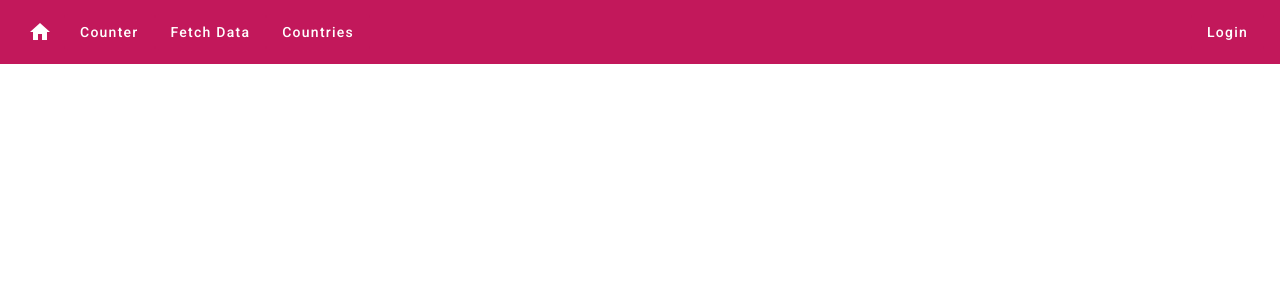
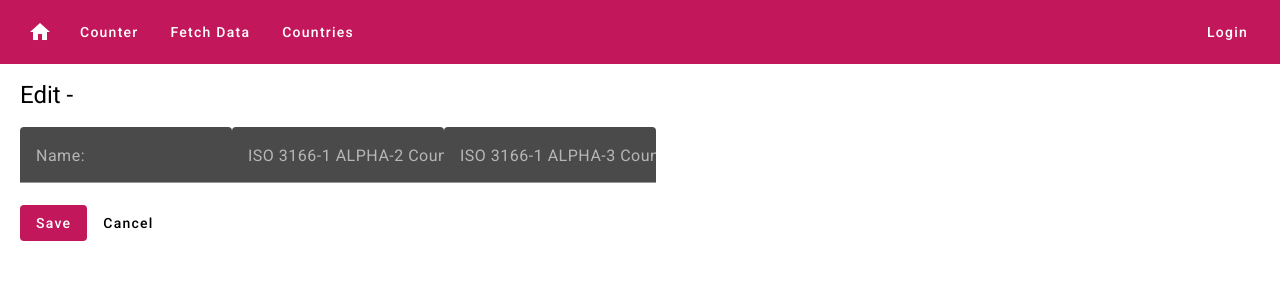
Before and after one commit to virshu/sp23-comp584-WorldCitiesClient, an Angular app: page /countryedit/1 in a window 1280 px wide. Before the commit this address led to /. Shown: the top 300 px of the page. Built offline with nearby package versions, Linux system fonts and the light colour scheme; no server answers.

Commit message:
Country Edit functionality

```diff
--- a/src/app/app-routing.module.ts
+++ b/src/app/app-routing.module.ts
@@ -5,11 +5,15 @@ import { FetchDataComponent } from './fetch-data/fetch-data.component';
 import { HomeComponent } from './home/home.component';
 import { CountriesComponent } from './countries/countries.component';
 import { LoginComponent } from './auth/login.component';
+import { CountryPopulationComponent } from './countries/country-population.component';
+import { CountryEditComponent } from './countries/country-edit.component';
 
 const routes: Routes = [
   { path: '', component: HomeComponent, pathMatch: 'full' },
   { path: 'counter', component: CounterComponent },
   { path: 'countries', component: CountriesComponent },
+  { path: 'countrypopulation/:id', component: CountryPopulationComponent },
+  { path: 'countryedit/:id', component: CountryEditComponent },
   { path: 'login', component: LoginComponent },
   { path: 'fetch-data', component: FetchDataComponent}
 ];
--- a/src/app/app.module.ts
+++ b/src/app/app.module.ts
@@ -18,6 +18,8 @@ import { CountriesComponent } from './countries/countries.component';
 import { LoginComponent } from './auth/login.component';
 import { ReactiveFormsModule } from '@angular/forms';
 import { AuthInterceptor } from './auth/auth.interceptor';
+import { CountryPopulationComponent } from './countries/country-population.component';
+import { CountryEditComponent } from './countries/country-edit.component';
 
 @NgModule({
   declarations: [
@@ -27,7 +29,9 @@ import { AuthInterceptor } from './auth/auth.interceptor';
     FetchDataComponent,
     NavMenuComponent,
     CountriesComponent,
-    LoginComponent
+    LoginComponent,
+    CountryPopulationComponent,
+    CountryEditComponent
   ],
   imports: [
     BrowserModule,
--- a/src/app/countries/countries.component.html
+++ b/src/app/countries/countries.component.html
@@ -12,7 +12,7 @@
   <tbody>
     <tr *ngFor="let country of countries">
       <td><a [routerLink]="['/countrypopulation', country.id]">{{country.id}}</a></td>
-      <td>{{ country.name }}</td>
+      <td><a [routerLink]="['/countryedit', country.id]">{{ country.name }}</a></td>
       <td>{{ country.iso2 }}</td>
       <td>{{ country.iso3 }}</td>
     </tr>
--- /dev/null
+++ b/src/app/countries/country-edit.component.html
@@ -0,0 +1,32 @@
+<div class="country-edit">
+  <h1>Edit - {{country?.id}}</h1>
+  <p *ngIf="this.id && !country"><em>Loading...</em></p>
+  <form [formGroup]="form" (ngSubmit)="onSubmit()">
+    <!-- Name -->
+    <mat-form-field>
+      <mat-label>Name:</mat-label>
+      <input matInput formControlName="name" placeholder="Type a name">
+    </mat-form-field>
+    <!-- ISO2 -->
+    <mat-form-field>
+      <mat-label>
+        ISO 3166-1 ALPHA-2 Country code (2 letters)
+      </mat-label>
+      <input matInput formControlName="iso2" placeholder="Insert the ISO2 Country code">
+    </mat-form-field>
+    <!-- ISO3 -->
+    <mat-form-field>
+      <mat-label>
+        ISO 3166-1 ALPHA-3 Country code (3 letters)
+      </mat-label>
+      <input matInput formControlName="iso3" placeholder="Insert the ISO3 Country code">
+    </mat-form-field>
+    <div>
+      <button mat-flat-button color="primary" type="submit">Save
+      </button>
+      <button mat-flat-button color="secondary" [routerLink]="['/countries']">
+        Cancel
+      </button>
+    </div>
+  </form>
+</div>
--- /dev/null
+++ b/src/app/countries/country-edit.component.ts
@@ -0,0 +1,59 @@
+import { HttpClient } from '@angular/common/http';
+import { Component, OnInit } from '@angular/core';
+import { ActivatedRoute, Router } from '@angular/router';
+import { environment } from '../environment/environment';
+import { CountryPopulation } from './country-population';
+import { Country } from './country';
+import { FormControl, FormGroup } from '@angular/forms';
+
+@Component({
+  selector: 'app-country-edit',
+  templateUrl: './country-edit.component.html',
+  styleUrls: ['./country-edit.component.css']
+})
+export class CountryEditComponent implements OnInit {
+  country?: Country;
+  form!: FormGroup;
+  id!: number;
+
+  constructor(private http: HttpClient, private activatedRoute: ActivatedRoute, private router: Router) { }
+
+  ngOnInit(): void {
+    this.form = new FormGroup(
+      {
+        name: new FormControl(''),
+        iso2: new FormControl(''),
+        iso3: new FormControl(''),
+      }
+    );
+
+    this.loadData();
+  }
+
+  loadData(): void {
+    let idParam = this.activatedRoute.snapshot.paramMap.get('id');
+    let url = environment.baseUrl + `api/Countries/${idParam}`;
+    this.http.get<Country>(url).subscribe(result => {
+      this.country = result;
+      this.form.patchValue(this.country);
+    });
+  }
+
+  onSubmit() {
+    let country = this.country!;
+
+    country.name = this.form.controls['name'].value;
+    country.iso2 = this.form.controls['iso2'].value;
+    country.iso3 = this.form.controls['iso3'].value;
+
+    let url = environment.baseUrl + `api/Countries/${country.id}`;
+
+    this.http.put<Country>(url, country).subscribe({
+      next: () => {
+        console.log(`Country ${country.id} was updated successfully`);
+        this.router.navigate(['/countries']);
+      }
+    });
+  }
+
+}
--- /dev/null
+++ b/src/app/countries/country-population.component.html
@@ -0,0 +1,6 @@
+<h1>Population of {{countryPopulation?.name}}</h1>
+
+<strong>{{countryPopulation?.population}}</strong>
+
+<br/>
+<button mat-button color="primary" [routerLink]="['/countries']">Back</button>
--- /dev/null
+++ b/src/app/countries/country-population.component.ts
@@ -0,0 +1,24 @@
+import { HttpClient } from '@angular/common/http';
+import { Component, OnInit } from '@angular/core';
+import { environment } from '../environment/environment';
+import { CountryPopulation } from './country-population';
+import { ActivatedRoute } from '@angular/router';
+
+@Component({
+  selector: 'app-country-population',
+  templateUrl: './country-population.component.html',
+  styleUrls: ['./country-population.component.css']
+})
+export class CountryPopulationComponent implements OnInit {
+  countryPopulation?: CountryPopulation
+  constructor(private http: HttpClient, private activatedRoute: ActivatedRoute) { }
+
+  ngOnInit(): void {
+    let idParam = this.activatedRoute.snapshot.paramMap.get('id');
+    let url = environment.baseUrl + `api/Countries/Population/${idParam}`;
+    this.http.get<CountryPopulation>(url).subscribe(result => {
+      this.countryPopulation = result;
+    });
+  }
+
+}
--- /dev/null
+++ b/src/app/countries/country-population.ts
@@ -0,0 +1,5 @@
+export interface CountryPopulation {
+  id: number;
+  name: string;
+  population: number;
+}
```
Also changed, not shown: src/app/countries/country-edit.component.css (added), src/app/countries/country-population.component.css (added), 2 other files (tests, documents, lock files or other folders).
